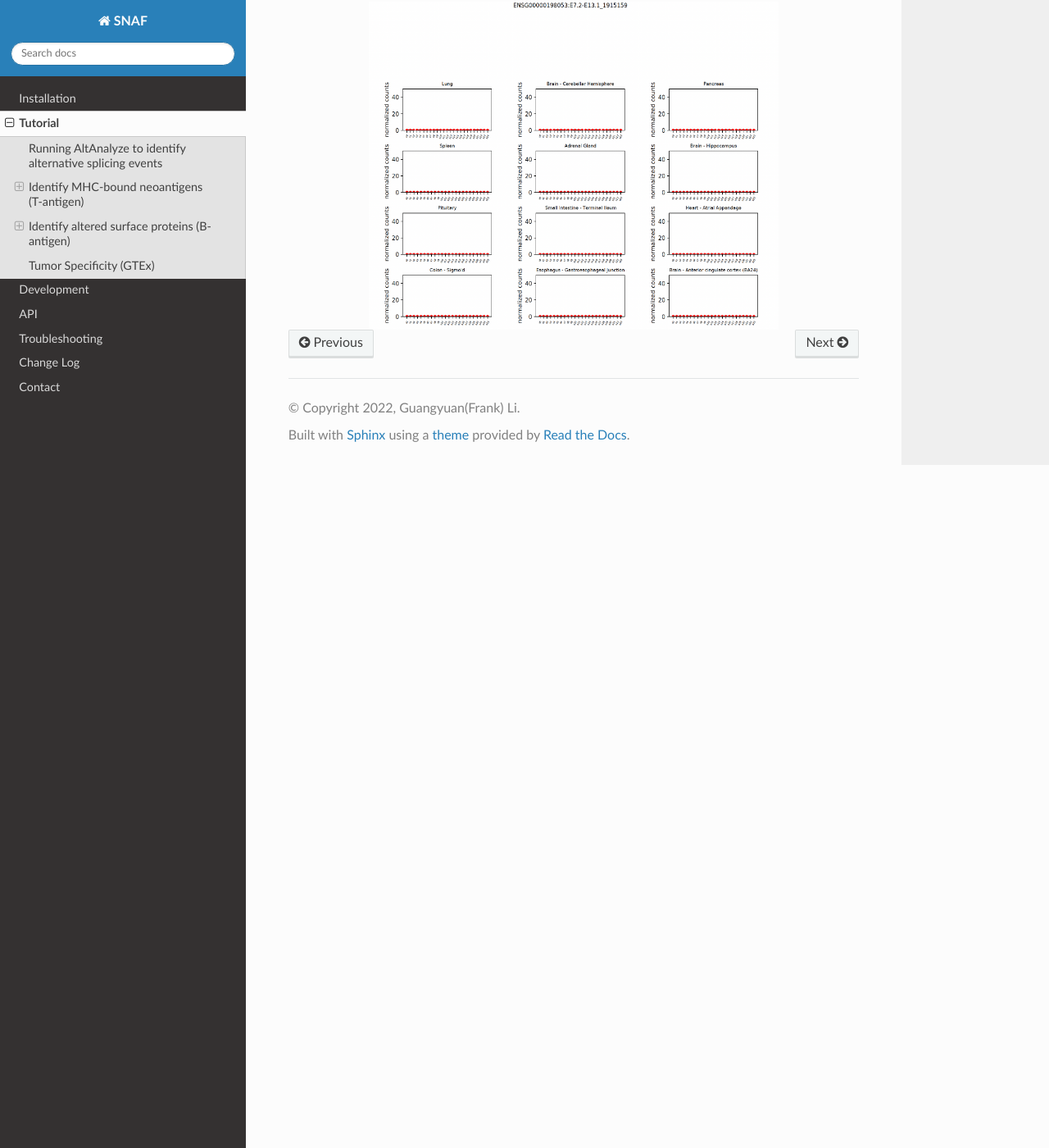
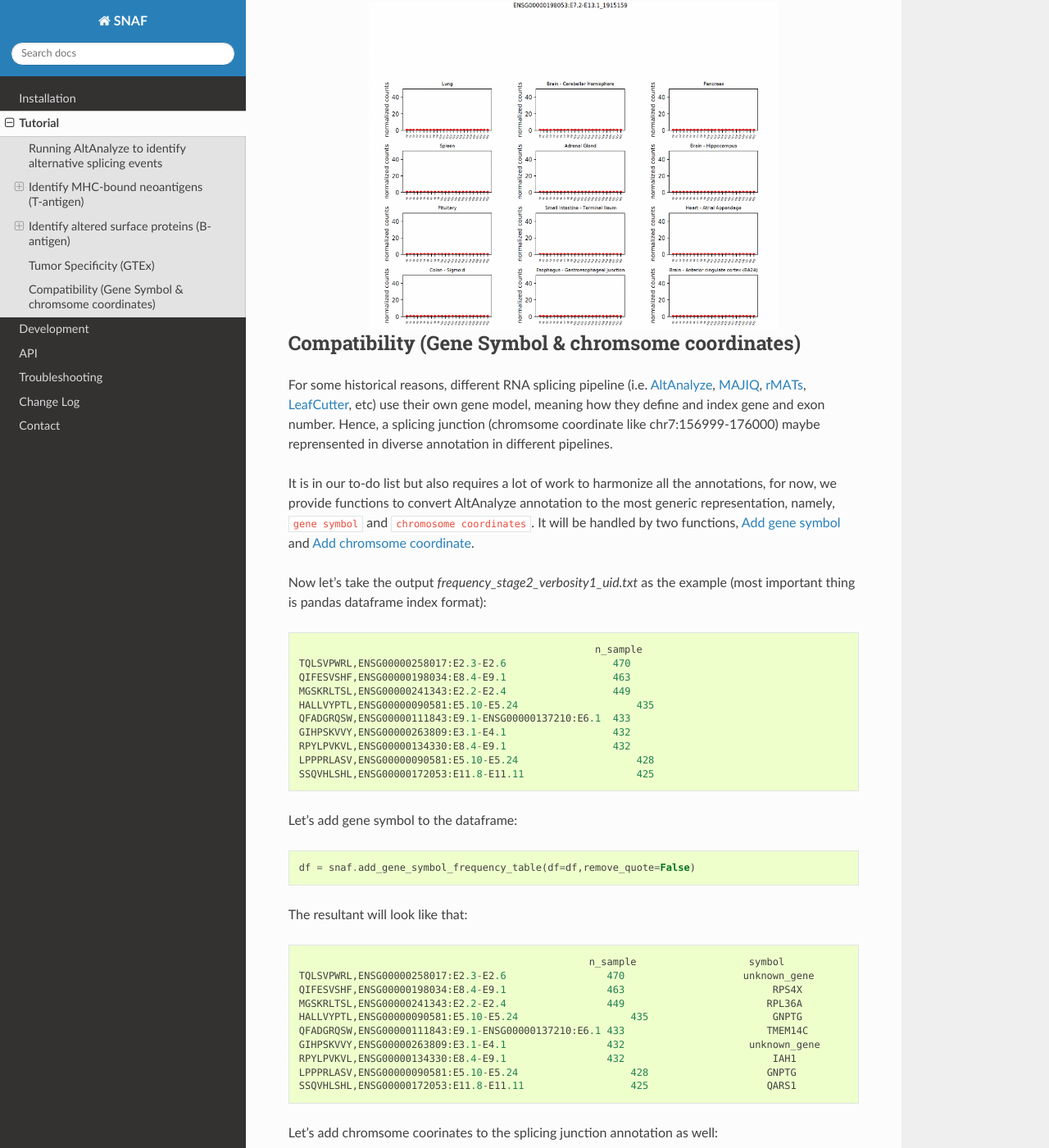
Before and after one commit to frankligy/SNAF, a Sphinx documentation site: the page built from docs/tutorial.rst, in a window 1280 px wide and 1400 px high, scrolled down 10539 px. Shown: the whole window at 82% size. Built offline with Sphinx 7.4.7 and the Read the Docs theme 2.0.0, drawn with Linux system fonts in a browser that asks for light colours; some of the changed text lies outside the part shown.

Commit message:
update doc and finalize Dockerfile

```diff
--- a/docs/tutorial.rst
+++ b/docs/tutorial.rst
@@ -299,3 +299,62 @@ You can also view each tissue type separately::
     :width: 500px
     :align: center
     :target: target
+
+
+Compatibility (Gene Symbol & chromsome coordinates)
+-------------------------------------------------------
+
+For some historical reasons, different RNA splicing pipeline (i.e. `AltAnalyze <http://www.altanalyze.org/>`_, `MAJIQ <https://majiq.biociphers.org/>`_,
+`rMATs <https://www.pnas.org/doi/10.1073/pnas.1419161111>`_, `LeafCutter <https://www.nature.com/articles/s41588-017-0004-9>`_, etc) use their own
+gene model, meaning how they define and index gene and exon number. Hence, a splicing junction (chromsome coordinate like chr7:156999-176000) maybe
+reprensented in diverse annotation in different pipelines.
+
+It is in our to-do list but also requires a lot of work to harmonize all the annotations, for now, we provide functions to convert AltAnalyze annotation
+to the most generic representation, namely, ``gene symbol`` and ``chromosome coordinates``. It will be handled by two functions, :ref:`reference_to_add_gene_symbol` and :ref:`reference_to_add_chromsome_coordinate`.
+
+Now let's take the output `frequency_stage2_verbosity1_uid.txt` as the example (most important thing is pandas dataframe index format)::
+
+	                                              n_sample
+    TQLSVPWRL,ENSG00000258017:E2.3-E2.6	                 470
+    QIFESVSHF,ENSG00000198034:E8.4-E9.1	                 463
+    MGSKRLTSL,ENSG00000241343:E2.2-E2.4	                 449
+    HALLVYPTL,ENSG00000090581:E5.10-E5.24	             435
+    QFADGRQSW,ENSG00000111843:E9.1-ENSG00000137210:E6.1	 433
+    GIHPSKVVY,ENSG00000263809:E3.1-E4.1	                 432
+    RPYLPVKVL,ENSG00000134330:E8.4-E9.1	                 432
+    LPPPRLASV,ENSG00000090581:E5.10-E5.24	             428
+    SSQVHLSHL,ENSG00000172053:E11.8-E11.11	             425
+
+Let's add gene symbol to the dataframe::
+
+    df = snaf.add_gene_symbol_frequency_table(df=df,remove_quote=False)
+
+The resultant will look like that::
+
+    	                                             n_sample	                symbol
+    TQLSVPWRL,ENSG00000258017:E2.3-E2.6	                470	               unknown_gene
+    QIFESVSHF,ENSG00000198034:E8.4-E9.1	                463	                    RPS4X
+    MGSKRLTSL,ENSG00000241343:E2.2-E2.4	                449	                   RPL36A
+    HALLVYPTL,ENSG00000090581:E5.10-E5.24	            435	                    GNPTG
+    QFADGRQSW,ENSG00000111843:E9.1-ENSG00000137210:E6.1	433	                   TMEM14C
+    GIHPSKVVY,ENSG00000263809:E3.1-E4.1	                432	                unknown_gene
+    RPYLPVKVL,ENSG00000134330:E8.4-E9.1	                432	                    IAH1
+    LPPPRLASV,ENSG00000090581:E5.10-E5.24	            428	                   GNPTG
+    SSQVHLSHL,ENSG00000172053:E11.8-E11.11	            425	                   QARS1
+
+Let's add chromsome coorinates to the splicing junction annotation as well::
+
+    df = snaf.add_coord_frequency_table(df=df,remove_quote=False)
+
+Results look like this::
+
+	                                                n_sample	           symbol	         coord
+TQLSVPWRL,ENSG00000258017:E2.3-E2.6	                  470	           unknown_gene	   chr12:49128207-49128627(+)
+QIFESVSHF,ENSG00000198034:E8.4-E9.1	                  463	               RPS4X	   chrX:72256054-72272640(-)
+MGSKRLTSL,ENSG00000241343:E2.2-E2.4	                  449	               RPL36A	   chrX:101391235-101391459(+)
+HALLVYPTL,ENSG00000090581:E5.10-E5.24	              435	               GNPTG	   chr16:1362320-1362452(+)
+QFADGRQSW,ENSG00000111843:E9.1-ENSG00000137210:E6.1	  433	              TMEM14C	   chr6:10728727-10756467(+)
+GIHPSKVVY,ENSG00000263809:E3.1-E4.1	                  432	            unknown_gene	chr17:8376104-8379796(-)
+RPYLPVKVL,ENSG00000134330:E8.4-E9.1	                  432	                IAH1	    chr2:9484550-9487456(+)
+LPPPRLASV,ENSG00000090581:E5.10-E5.24	              428	                GNPTG	    chr16:1362320-1362452(+)
+SSQVHLSHL,ENSG00000172053:E11.8-E11.11	              425	                QARS1	   chr3:49099853-49099994(-)
--- a/snaf/__init__.py
+++ b/snaf/__init__.py
@@ -1,4 +1,4 @@
-from .snaf import snaf_configuration,NeoJunction,JunctionCountMatrixQuery,uid_to_coord
+from .snaf import snaf_configuration,NeoJunction,JunctionCountMatrixQuery,uid_to_coord, add_coord_frequency_table
 from .gtex import gtex_configuration, tumor_specificity
 from .gtex_viewer import gtex_viewer_configuration, gtex_visual_combine, gtex_visual_subplots
 from .proteomics import *
```
Also changed, not shown: 4 other files.
